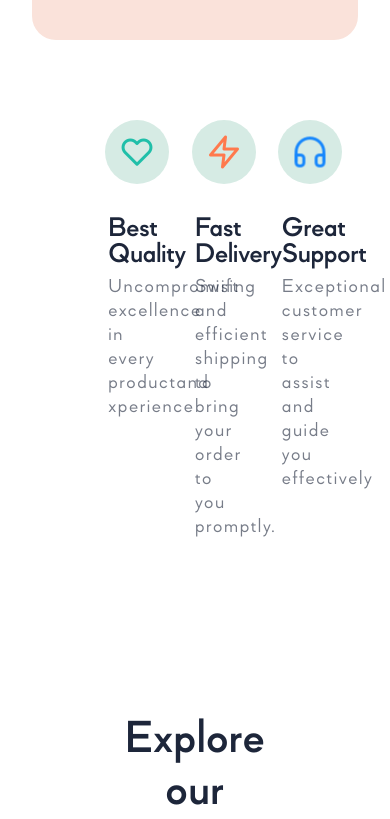
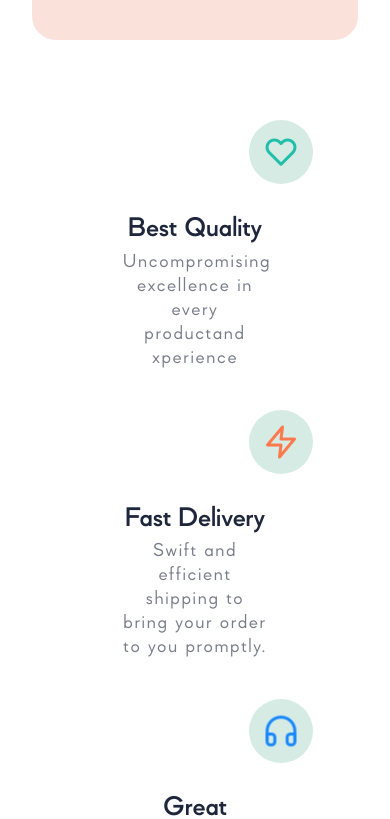
Before and after one commit to pokizadev/furniture-website-react, a React (Create React App) app: page / in a window 390 px wide. Shown: the part 1360-2179 px from the top of the page. Built offline with nearby package versions, Linux system fonts and the light colour scheme.

Commit message:
media-query styles for Features section

```diff
--- a/src/pages/home/sections/features/Features.css
+++ b/src/pages/home/sections/features/Features.css
@@ -3,35 +3,83 @@
 .features-section__content {
     padding: 0 9.1rem;
     margin-bottom: 10rem;
+
+    @media (max-width: 1300px) {
+        margin-bottom: 5rem;
+    }
+
+    @media (max-widht: 1200px) {
+        margin-bottom: 3rem;
+    }
+
+    @media (max-widht: 1100px) {
+        margin-bottom: 0;
+    }
 }
 
 .feature:not(:last-child) {
     margin-right: 10rem;
+
+    @media (max-width: 1100px) {
+        margin-right: 3.2rem;
+    }
 }
 
 .feature {
     width: calc((100% - 20rem) / 3);
     display: inline-block;
     vertical-align: top;
+
+    @media (max-width: 1100px) {
+        width: calc((100% - 6.4rem) / 3);
+    }
+
+    @media (max-width: 800px) {
+        width: 100%;
+        display: block;
+        margin: 0 auto;
+        margin-bottom: 5rem;
+    }
 }
 
 .feature-icon,
 .feature-text {
     display: inline-block;
     vertical-align: middle;
+
+    @media (max-width: 600px) {
+        display: block;
+        margin: 0 auto;
+        text-align: center;
+        margin-bottom: 4rem;
+    }
 }
 
 .feature-icon {
     width: calc((100% - 4.2rem) * 0.3);
     margin-right: 4.2rem;
+
+    @media (max-width: 800px) {
+        width: 20%;
+        margin-right: 0;
+    }
 }
 
 .feature-text {
     width: calc((100% - 4.2rem) * 0.7);
+
+    @media (max-width: 800px) {
+        width: 80%;
+    }
 }
 
 .feature-text h5 {
     margin-bottom: 1rem;
+
+    @media (max-width: 800px) {
+        font-size: 3.6rem;
+        margin-bottom: 1rem;
+    }
 }
 .ellipse {
     position: relative;
```
